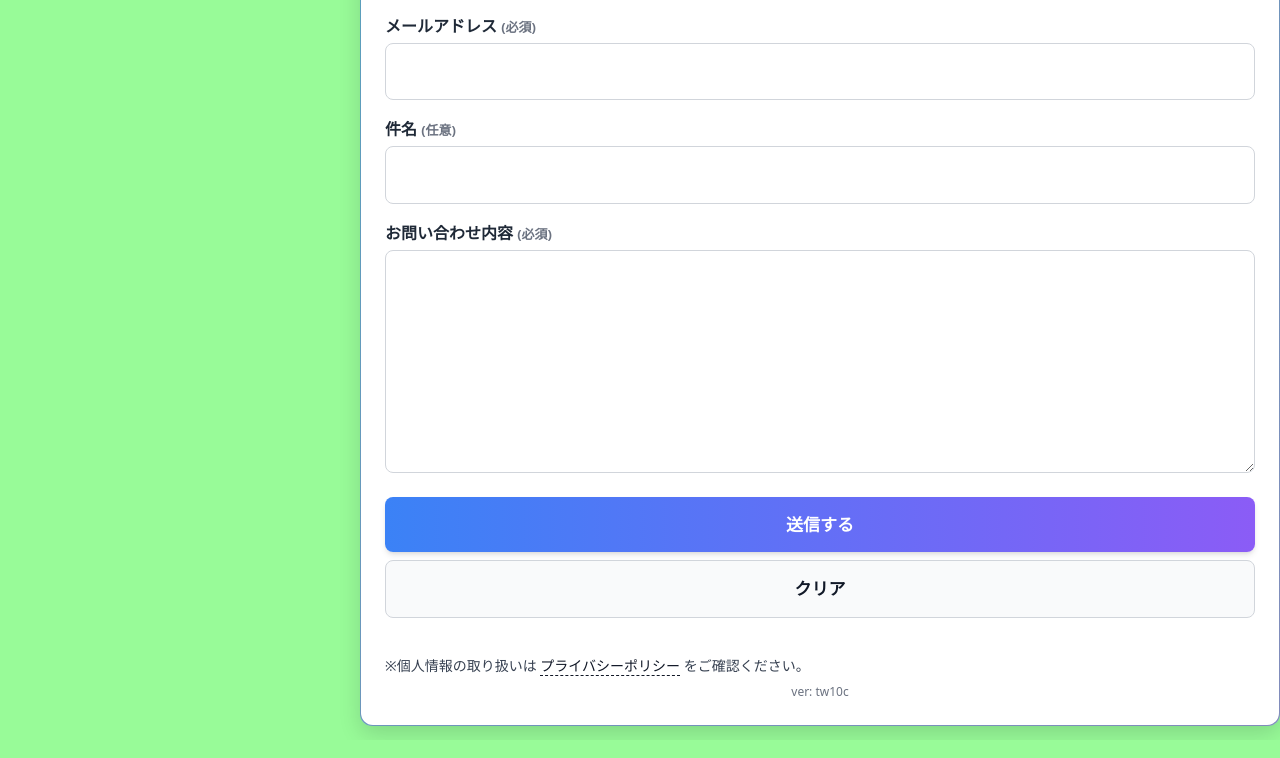
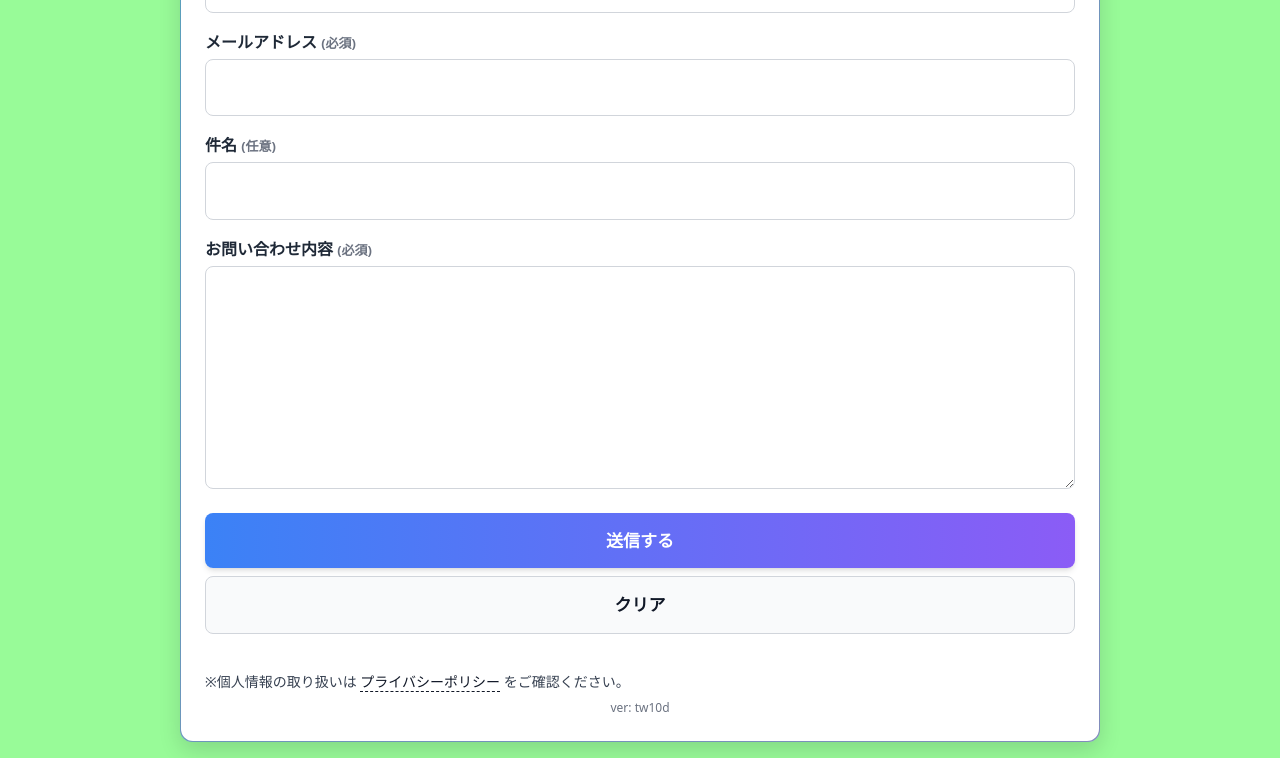
Before and after one commit to SA-KYO/ujitu-form, a plain HTML site: page index.html in a window 1280 px wide. Shown: the part 292-1050 px from the top of the page. Drawn offline with nearby package versions, Linux system fonts and the light colour scheme.

Commit message:
Update index.html

```diff
--- a/index.html
+++ b/index.html
@@ -25,33 +25,32 @@
   </script>
 
   <style>
-    /* iOS 入力時の自動ズーム防止 */
+    /* 共通: iOS の入力ズーム防止 & レイアウト安定化 */
+    *,*::before,*::after{ box-sizing: border-box }
     input, textarea, button, select { font-size:16px }
 
     /* ---- 余白と幅（Safe Area対応） ---- */
     :root{
-      /* 上は safe-area に +40px を加算してノッチを確実に回避 */
-      --padT: max(40px, calc(env(safe-area-inset-top) + 40px));
-      --padB: max(14px, env(safe-area-inset-bottom));
-      /* 左右の外側余白をさらに広めに */
-      --gap:  clamp(20px, 7vw, 32px);
+      /* 上: ノッチ回避 + 余白（さらに増量） */
+      --padT: max(56px, calc(env(safe-area-inset-top) + 56px));
+      --padB: max(16px, env(safe-area-inset-bottom));
+      /* 左右の外側余白（以前より広め） */
+      --gap:  clamp(22px, 7.5vw, 34px);
+      /* デスクトップ上限幅 */
+      --maxW: 920px;
     }
+
     html, body { margin:0; width:100%; max-width:none; overflow-x:hidden }
 
-    /* ビューポート基準で水平中央。親の max-width の影響を受けない */
+    /* 中央寄せ用の共通コンテナ
+       → transform を使わず margin: auto でセンター固定 */
     .edge{
-      position: relative;
-      left: 50%;
-      transform: translateX(-50%);
-      width: calc(100dvw - 2*var(--gap));
-      max-width: none !important;
+      width: min(var(--maxW), calc(100dvw - 2*var(--gap)));
+      margin-left: auto;
+      margin-right: auto;
     }
     @supports not (width: 100dvw){
-      .edge{ width: calc(100vw - 2*var(--gap)); }
-    }
-    /* デスクトップ超広幅のみ固定幅 */
-    @media (min-width:1280px){
-      .edge{ width: 920px; }
+      .edge{ width: min(var(--maxW), calc(100vw - 2*var(--gap))); }
     }
   </style>
 </head>
@@ -59,7 +58,7 @@
 <body class="min-h-[100dvh] bg-[#98fb98] font-body text-gray-900 antialiased text-[17px] leading-relaxed
              pt-[var(--padT)] pb-[var(--padB)]">
 
-  <!-- ヘッダー（.edge でカードと同幅に揃える） -->
+  <!-- ヘッダー（カードと同じ .edge 幅で完全センター） -->
   <header class="edge text-center mb-3">
     <h1 class="bg-gradient-to-r from-blue-500 to-brandPurple-500 bg-clip-text text-transparent
                text-[26px] font-extrabold tracking-[.2px]">
@@ -70,9 +69,9 @@
     </p>
   </header>
 
-  <!-- フォームカード -->
-  <main class="flex justify-center">
-    <div class="edge rounded-xl p-[1px]
+  <!-- フォームカード（.edge で左右対称＆中央） -->
+  <main class="edge">
+    <div class="rounded-xl p-[1px]
                 bg-gradient-to-br from-blue-500/60 to-brandPurple-500/60
                 shadow-[0_8px_22px_rgba(2,6,23,.14)]">
       <section class="w-full rounded-[12px] bg-white ring-1 ring-black/10">
@@ -159,15 +158,15 @@
             をご確認ください。
           </p>
 
-          <p id="ver" class="mt-1 text-center text-[12px] text-gray-500">ver: tw10c</p>
+          <p id="ver" class="mt-1 text-center text-[12px] text-gray-500">ver: tw10d</p>
         </div>
       </section>
     </div>
   </main>
 
   <script>
-    /* GitHub Pages 版なら SCRIPT_URL をGASの/execに差し替えて使用
-       GAS HTMLサービス内なら下の fetch 部分を google.script.run に置換でOK */
+    /* GitHub Pages で使う場合は SCRIPT_URL を /exec に差し替え
+       GAS HTML サービス内なら google.script.run に置き換えてOK */
     const SCRIPT_URL = 'https://script.google.com/macros/s/【あなたのWebアプリURL】/exec';
 
     (function(){
@@ -196,7 +195,6 @@
         if (!data.name || !data.email || !data.message){ msgNg.textContent='必須項目が未入力です。'; show(msgNg); return; }
         if (!/^[^@\s]+@[^@\s]+\.[^@\s]+$/.test(data.email)){ msgNg.textContent='メールアドレスの形式が正しくありません。'; show(msgNg); return; }
 
-        // GitHub Pages 運用時は fetch、GAS HTML運用時は google.script.run に置換
         try{
           busy(true);
           const res = await fetch(SCRIPT_URL, {
```
